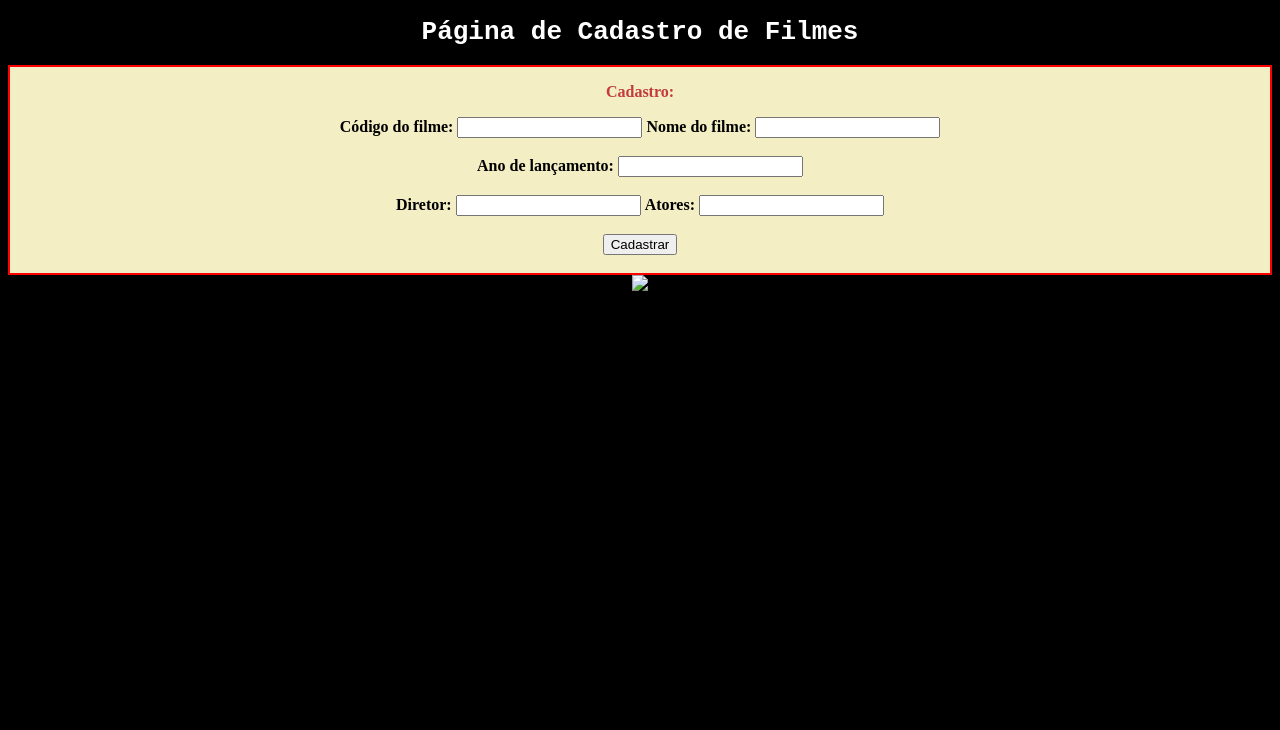
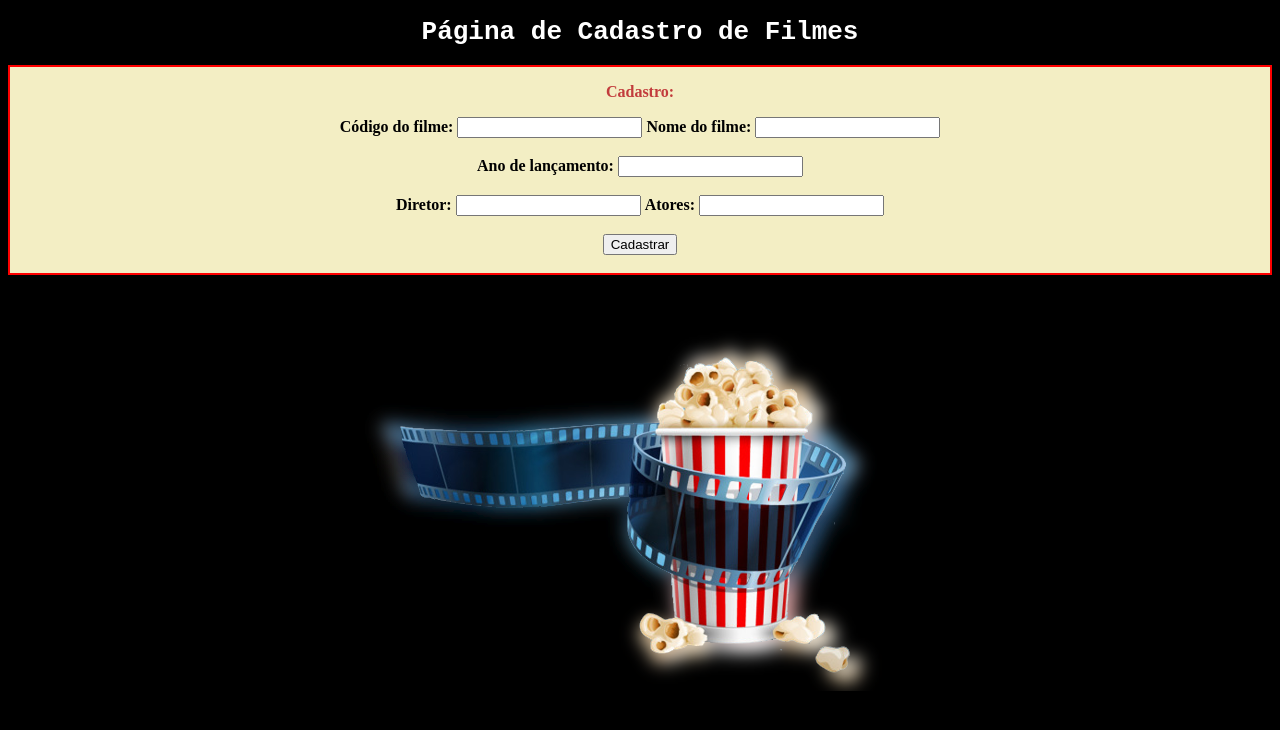
Before and after one commit to PolyStefane/cadastro-filmes, a plain HTML site: page index.html in a window 1280 px wide. Drawn offline with Linux system fonts and the light colour scheme.

Commit message:
Update index.html

```diff
--- a/index.html
+++ b/index.html
@@ -53,7 +53,7 @@
 
         </div>
         <div class="imagem">
-            <img src="cadastro-filme.png">
+            <img src="img/cadastro-filme.png">
         </div>
 
 
```
